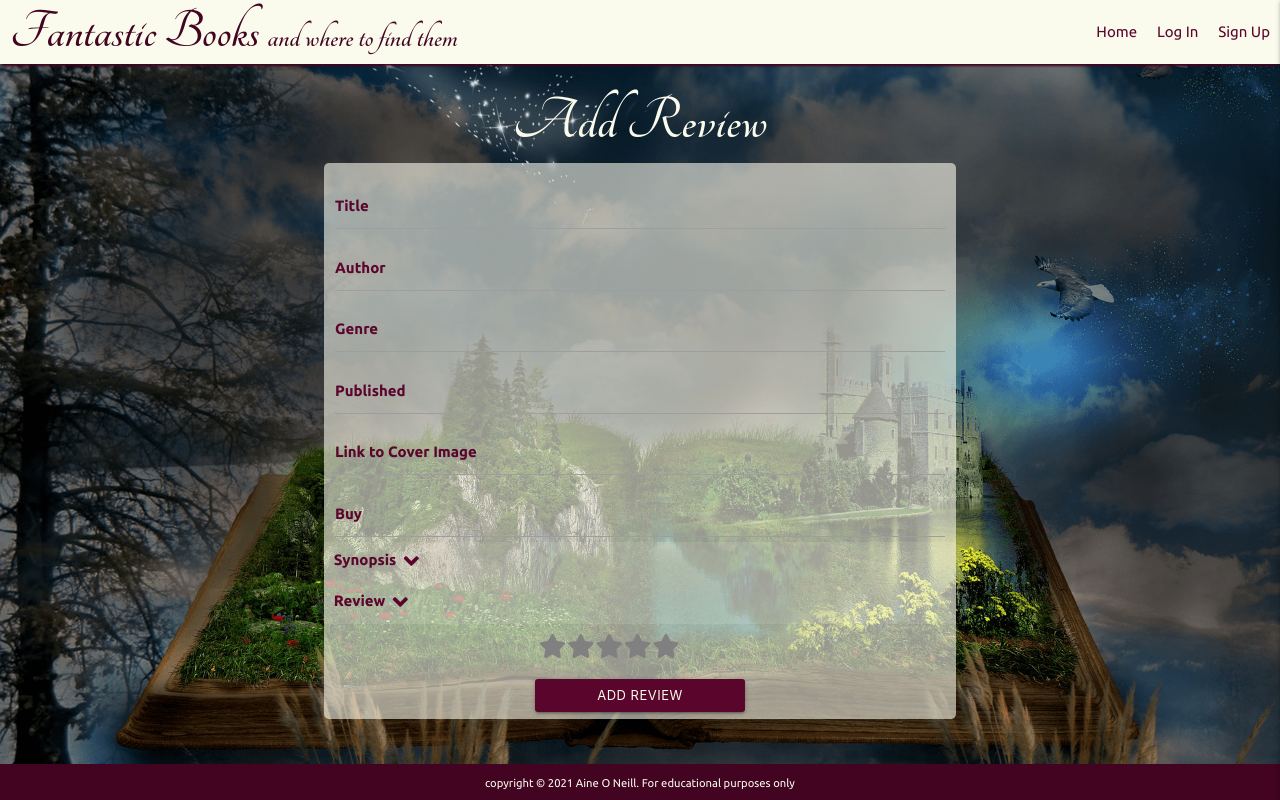
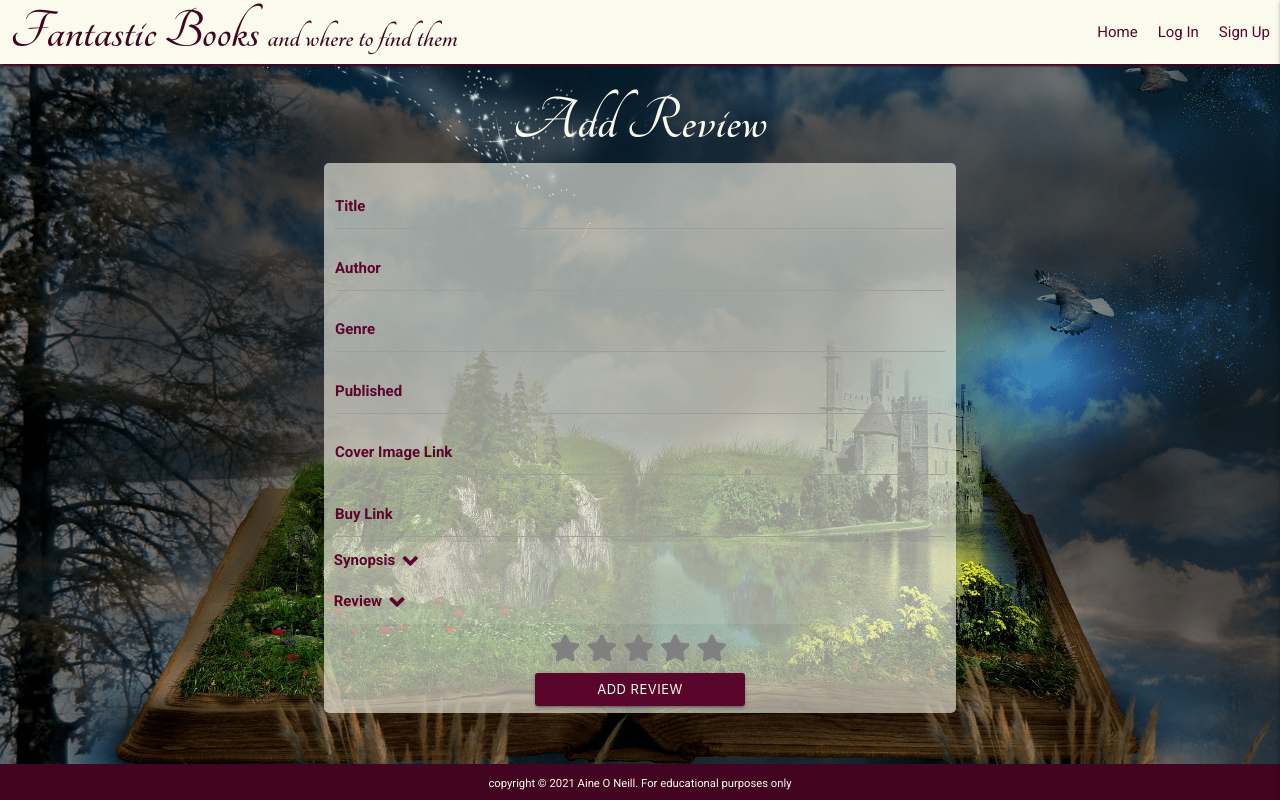
Before and after one commit to Code-Institute-Submissions/Fantastic-Books, a Flask app: page /add_review in a window 1280 px wide. Run offline with Flask 2, Linux system fonts and the light colour scheme; data that the repository does not hold is empty; some libraries are stand-ins or nearby versions.

Commit message:
Add comments, tidy code, tweak layouts and styles

```diff
--- a/static/css/style.css
+++ b/static/css/style.css
@@ -1,4 +1,4 @@
-@import url('https://fonts.googleapis.com/css2?family=Tangerine:wght@400;700&family=Ubuntu:ital,wght@0,400;0,500;0,700;1,400;1,500&display=swap');
+@import url('https://fonts.googleapis.com/css2?family=Roboto:ital,wght@0,300;0,400;0,500;0,700;1,400;1,500&family=Tangerine:wght@400;700&display=swap');
 
 html {
     scroll-behavior: smooth;
@@ -6,7 +6,7 @@ html {
 
 body {
     color: #5a052c;
-    font-family: 'Ubuntu', sans-serif;
+    font-family: 'Roboto', sans-serif;
 }
 
 /* Navbar */
@@ -179,14 +179,6 @@ form.search-bar::after {
   -moz-background-size: cover;
   -o-background-size: cover;
   background-size: cover;
-  top: 0;
-  bottom: 0;
-  left: 0;
-  right: 0;
-  width: 100vw;
-  position: relative;
-  content: '';
-  background-attachment: fixed;
 }
 
 /* Footer */
@@ -512,11 +519,9 @@ input[type=email]:not(.browser-default):focus:not([readonly]) {
 }
 
 .rating {
-    unicode-bidi: bidi-override;
     direction: rtl;
     text-align: center;
     position: relative;
-    margin-bottom: 10px;
 }
 
 .radio-btn {
@@ -527,12 +532,12 @@ input[type=email]:not(.browser-default):focus:not([readonly]) {
     float: right;
     display: inline;
     padding: 0;
-    margin: 0 2px 0 0 ;
+    margin: 0 7px 0 0 ;
     position: relative;
     width: 1.1em;
     cursor: pointer;
     color: grey;
-    font-size: 24px;
+    font-size: 1.8rem;
 }
 
 .rating > label:hover,
--- a/templates/404.html
+++ b/templates/404.html
@@ -3,7 +3,7 @@
 {% block content %}
 
 <main class="image-404 responsive-img">
-
+<!--404 Error Message-->
     <div class="row center-align">
         <div class="col s12">
             <div class="f404">
@@ -16,6 +16,7 @@
             </div>
         </div>
     </div>
+
 </main>
 
 {% endblock %}
--- a/templates/add_review.html
+++ b/templates/add_review.html
@@ -7,13 +7,16 @@
 <main class="bg-image add-review-image responsive-img">
 
  <!-- Page Heading -->
-    <div class="row no-btm-margin center-align">
+<section>
+    <div class="no-btm-margin row center-align">
         <div class="col s10 offset-s1 m6 offset-m3">
               <h1 class="form-heading">Add Review</h1>
         </div>
     </div>
+</section>
 
 <!-- Add Review Form-->
+<section>
     <div class="row form-container">
         <form class="col s10 offset-s1 form-bg-color m6 offset-m3" method="POST" action="{{ url_for('add_review') }}">
             <div class="row">
@@ -47,14 +50,14 @@
             <div class="row">
                 <div class="input-field col s12">
                     <input id="cover" name="cover" type="url" class="validate">
-                    <label for="cover">Link to Cover Image</label>
+                    <label for="cover">Cover Image Link</label>
                 </div>
             </div>
 
             <div class="row">
                 <div class="input-field col s12">
                     <input id="buy" name="buy" type="url" class="validate">
-                    <label for="buy">Buy</label>
+                    <label for="buy">Buy Link</label>
                 </div>
             </div>
 
@@ -79,7 +82,7 @@
             </div>
 
             <div class="row rating-container center-align">
-                <div class="rating col s6 push-s2 m6 push-m1">
+                <div class="rating col s6 offset-s3 m4 offset-m4">
                     <input id="star5" name="star" type="radio" value="&#11088; &#11088; &#11088; &#11088; &#11088;" class="radio-btn hide" />
                     <label for="star5"><i class="fas fa-star"></i></label>
                     <input id="star4" name="star" type="radio" value="&#11088; &#11088; &#11088; &#11088;" class="radio-btn hide" />
@@ -98,8 +101,9 @@
                     Add Review
                 </button>
             </div>
-
         </form>
     </div>
+</section>
+
 </main>
 {% endblock %}
--- a/templates/index.html
+++ b/templates/index.html
@@ -4,9 +4,6 @@
 
 
 <main class="bg-image home-image responsive-img">
-
-
-
 
 <!-- Welcome Container-->
 <section>
@@ -30,7 +27,7 @@
                                 <small>
                                     <a href="{{ url_for('login') }}" class="form-link">Login</a>
                                     or
-                                    <a href="{{ url_for('login') }}" class="form-link">sign up</a>
+                                    <a href="{{ url_for('register') }}" class="form-link">sign up</a>
                                     and discover your next life!
                                 </small>
                             </p>
--- a/templates/login.html
+++ b/templates/login.html
@@ -33,10 +33,10 @@
                     <button type="submit" class="btn-small login-btn">
                             Log In
                     </button>
-                        <p class="center-align form-text">
+                    <p class="center-align form-text">
                             Don't have an account?
-                        <a href="{{ url_for('register') }}" class="form-link">Sign Up</a>
-                        </p>
+                    <a href="{{ url_for('register') }}" class="form-link">Sign Up</a>
+                    </p>
                 </div>
             </div>
         </form>
--- a/templates/register.html
+++ b/templates/register.html
@@ -11,7 +11,7 @@
         </div>
     </div>
 
-    <!-- Register Form-->
+<!-- Register Form-->
     <div class="row login-form form-container">
         <form class="col s10 offset-s1 m6 offset-m3 form-bg-color" method="POST" action="{{ url_for('register') }}">
             <div class="row">
--- a/templates/reviews.html
+++ b/templates/reviews.html
@@ -38,8 +38,6 @@
                        </div>
                         <div class="col s12 m8">
                             <p class="book-info"> <strong class="book-title">{{ review.title }}</strong>
-
-
                             <br> {{ review.author }}
                             <br> Genre: {{ review.genre }}
                             <br>Published: {{ review.published }}
@@ -90,7 +88,7 @@
     {% endif %}
 
  </section>
-
+  <!--Scroll To Top Btn-->
     <div>
         <button id="scrollToTop" title="Go to top" class="btn-small"><i class="fas fa-angle-double-up"></i></button>
     </div>
--- a/templates/search_mobile.html
+++ b/templates/search_mobile.html
@@ -4,6 +4,7 @@
 
 <main class="bg-image search-image responsive-img">
 
+<!-- Search Box -->
     <div class="mobile-search-container center-align">
         <div class="row">
             <div class="col s12">
@@ -17,10 +18,10 @@
                             <div class="input-field search col s12">
                                 <i class="fas fa-search prefix"></i>
                                 <input type="text" name="search" id="search" class="validate" required>
-                                <label for="search">Enter Author, Title, Genre</label>
+                                    <label for="search">Enter Author, Title, Genre</label>
                             </div>
                             <div>
-                            <button type="submit" class="btn-small search-btn"><i class="fas fa-search left"></i>Search</button>
+                                <button type="submit" class="btn-small search-btn"><i class="fas fa-search left"></i>Search</button>
                             </div>
                         </div>
                     </form>
```
Also changed, not shown: other parts of static/css/style.css (+40 -12 lines), templates/base.html (+6 -2 lines), templates/edit_review.html (+14 -11 lines), templates/profile.html (+35 -10 lines). Lines whose indentation alone changed are shown as unchanged.
